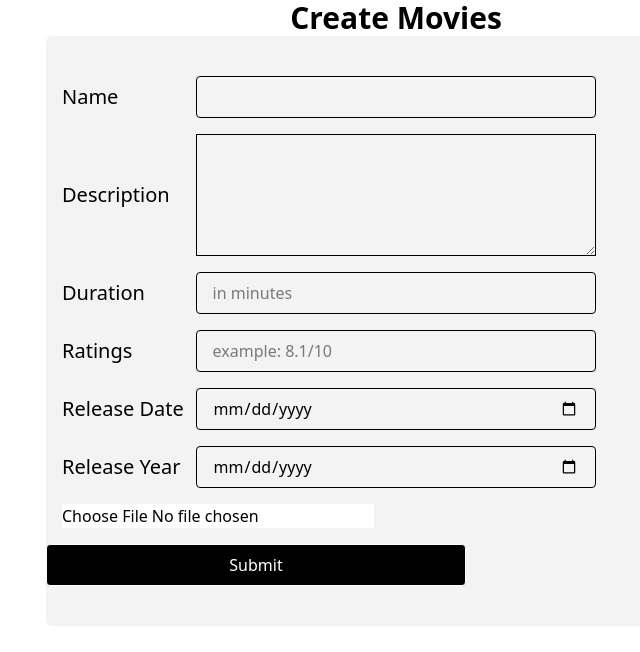
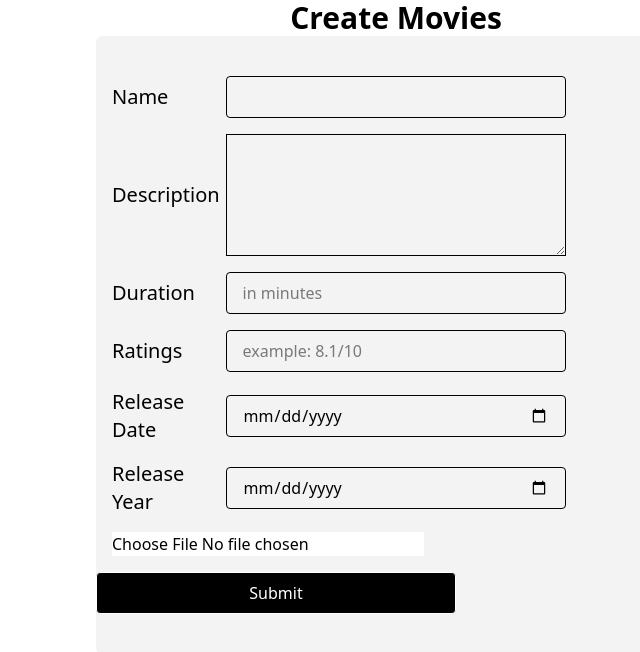
Before and after one commit to HarishBabu-DV/Form-Handling, a React (Vite) app: page / in a window 1280 px wide. Shown: the top 652 px of the page, without its empty margins (244-884 px from the left). Built offline with nearby package versions, Linux system fonts and the light colour scheme.

Commit message:
modified container width

```diff
--- a/src/pages/FormPage.jsx
+++ b/src/pages/FormPage.jsx
@@ -31,7 +31,7 @@ const FormPage = () => {
         <h1 className="text-3xl font-bold text-center ">Create Movies</h1>
         {/* Creating New movies form  */}
         <form action="" className="flex justify-center">
-          <div className="bg-[#f3f3f3] flex flex-col py-10 gap-y-4 max-w-[700px] w-full rounded-md">
+          <div className="bg-[#f3f3f3] flex flex-col py-10 gap-y-4 max-w-[600px] w-full rounded-md">
 
             <div className="flex items-center px-4">
               <Label inputName={'name'} labelName={'name'} className={'capitalize'}/>
```
